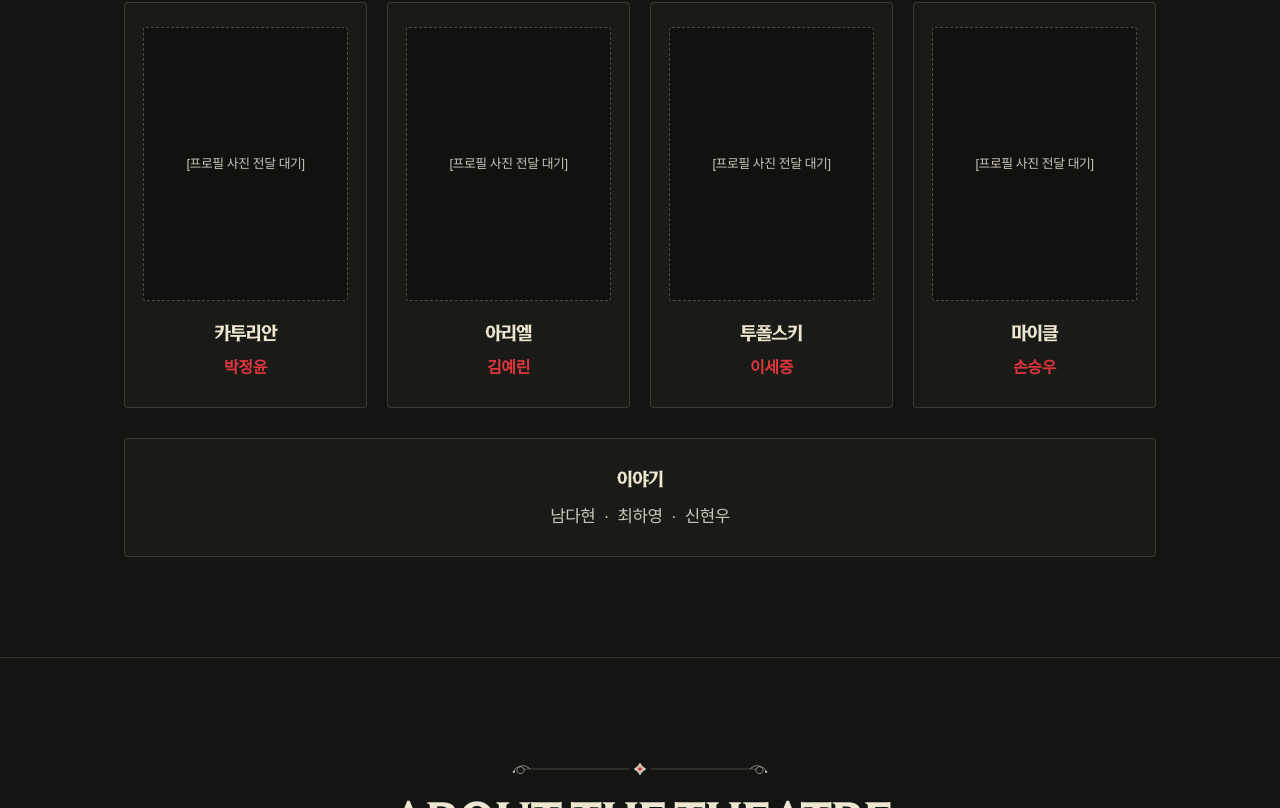
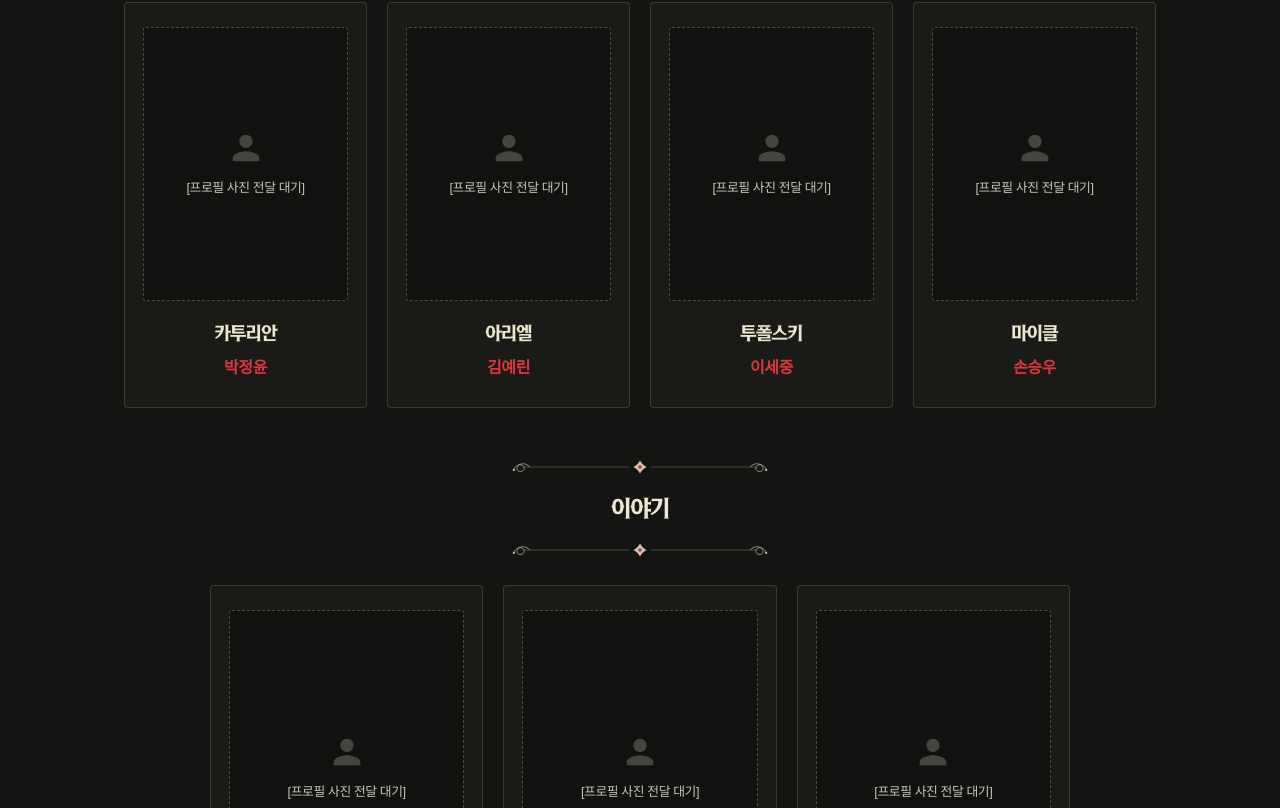
Before and after one commit to thisnicework/Pillowman, a React (Vite) app: page / in a window 1280 px wide. Shown: the part 7352-8160 px from the top of the page. Built offline with nearby package versions, Linux system fonts and the light colour scheme; a web font is replaced by a local one.

Commit message:
feat: add individual profile photo cards for storytellers (남다현, 최하영, 신현우)

```diff
--- a/src/components/Team.jsx
+++ b/src/components/Team.jsx
@@ -3,6 +3,34 @@ import OrnamentDivider from './OrnamentDivider';
 
 export default function Team() {
   const [activeTab, setActiveTab] = useState('cast');
+
+  const mainCast = [
+    { id: 'katurian', role: '카투리안', name: '박정윤', photo: null },
+    { id: 'ariel', role: '아리엘', name: '김예린', photo: null },
+    { id: 'tupolski', role: '투폴스키', name: '이세중', photo: null },
+    { id: 'michal', role: '마이클', name: '손승우', photo: null },
+  ];
+
+  const storyCast = [
+    { id: 'story1', role: '이야기', name: '남다현', photo: null },
+    { id: 'story2', role: '이야기', name: '최하영', photo: null },
+    { id: 'story3', role: '이야기', name: '신현우', photo: null },
+  ];
+
+  const renderPhotoSlot = (member) => (
+    <div className="cast-photo-slot">
+      {member.photo ? (
+        <img src={member.photo} alt={`${member.role}역 ${member.name}`} />
+      ) : (
+        <>
+          <svg width="40" height="40" viewBox="0 0 24 24" fill="currentColor" style={{ opacity: 0.28, marginBottom: '8px' }}>
+            <path d="M12 12c2.21 0 4-1.79 4-4s-1.79-4-4-4-4 1.79-4 4 1.79 4 4 4zm0 2c-2.67 0-8 1.34-8 4v2h16v-2c0-2.66-5.33-4-8-4z"/>
+          </svg>
+          <span>[프로필 사진 전달 대기]</span>
+        </>
+      )}
+    </div>
+  );
 
   return (
     <section className="section" id="team">
@@ -63,42 +91,32 @@ export default function Team() {
         {activeTab === 'cast' && (
           <div>
             <div className="cast-grid-clean">
-              <div className="cast-card-clean">
-                <div className="cast-photo-slot">
-                  <span>[프로필 사진 전달 대기]</span>
+              {mainCast.map((c) => (
+                <div className="cast-card-clean" key={c.id}>
+                  {renderPhotoSlot(c)}
+                  <div className="cast-role-title">{c.role}</div>
+                  <div className="cast-actor-name">{c.name}</div>
                 </div>
-                <div className="cast-role-title">카투리안</div>
-                <div className="cast-actor-name">박정윤</div>
+              ))}
+            </div>
+
+            {/* 이야기 (Storytellers) Group */}
+            <div className="storytellers-section-wrap">
+              <div className="storytellers-header">
+                <OrnamentDivider />
+                <h3 className="storytellers-section-title">이야기</h3>
+                <OrnamentDivider />
               </div>
 
-              <div className="cast-card-clean">
-                <div className="cast-photo-slot">
-                  <span>[프로필 사진 전달 대기]</span>
-                </div>
-                <div className="cast-role-title">아리엘</div>
-                <div className="cast-actor-name">김예린</div>
+              <div className="storytellers-grid-clean">
+                {storyCast.map((c) => (
+                  <div className="cast-card-clean" key={c.id}>
+                    {renderPhotoSlot(c)}
+                    <div className="cast-role-title">{c.role}</div>
+                    <div className="cast-actor-name">{c.name}</div>
+                  </div>
+                ))}
               </div>
-
-              <div className="cast-card-clean">
-                <div className="cast-photo-slot">
-                  <span>[프로필 사진 전달 대기]</span>
-                </div>
-                <div className="cast-role-title">투폴스키</div>
-                <div className="cast-actor-name">이세중</div>
-              </div>
-
-              <div className="cast-card-clean">
-                <div className="cast-photo-slot">
-                  <span>[프로필 사진 전달 대기]</span>
-                </div>
-                <div className="cast-role-title">마이클</div>
-                <div className="cast-actor-name">손승우</div>
-              </div>
-            </div>
-
-            <div className="storytellers-card-clean">
-              <div className="storytellers-title">이야기</div>
-              <div className="storytellers-names">남다현 &nbsp;·&nbsp; 최하영 &nbsp;·&nbsp; 신현우</div>
             </div>
           </div>
         )}
--- a/src/index.css
+++ b/src/index.css
@@ -1320,28 +1320,31 @@ input, textarea {
   font-weight: 700;
 }
 
-.storytellers-card-clean {
-  background: var(--bg-card);
-  border: 1px solid var(--border-vintage);
-  border-radius: 4px;
-  padding: 24px;
+.storytellers-section-wrap {
+  margin-top: 48px;
   text-align: center;
 }
 
-.storytellers-title {
-  font-family: var(--font-title);
-  letter-spacing: -0.04em;
-  font-size: 1.15rem;
-  font-weight: 700;
-  color: var(--title-color);
-  margin-bottom: 6px;
-}
-
-.storytellers-names {
-  font-family: var(--font-body);
-  letter-spacing: -0.025em;
-  font-size: 1.05rem;
-  color: var(--body-color);
+.storytellers-header {
+  margin-bottom: 24px;
+}
+
+.storytellers-section-title {
+  font-family: var(--font-title);
+  letter-spacing: -0.05em;
+  font-size: 1.45rem;
+  font-weight: 700;
+  color: var(--title-color);
+  margin: 10px 0;
+  text-transform: uppercase;
+}
+
+.storytellers-grid-clean {
+  display: grid;
+  grid-template-columns: repeat(3, 1fr);
+  gap: 20px;
+  max-width: 860px;
+  margin: 0 auto;
 }
 
 /* Production & Performance Grid */
@@ -1958,7 +1961,8 @@ input, textarea {
   .countdown-timer-grid {
     justify-content: center;
   }
-  .cast-grid-clean {
+  .cast-grid-clean,
+  .storytellers-grid-clean {
     grid-template-columns: repeat(2, 1fr);
   }
   .thanks-columns-clean {
@@ -2002,4 +2006,8 @@ input, textarea {
   .brand-sub {
     font-size: 0.68rem;
   }
-}
+  .cast-grid-clean,
+  .storytellers-grid-clean {
+    grid-template-columns: 1fr;
+  }
+}
```
